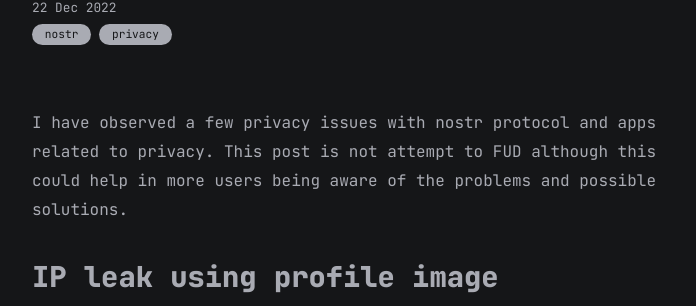
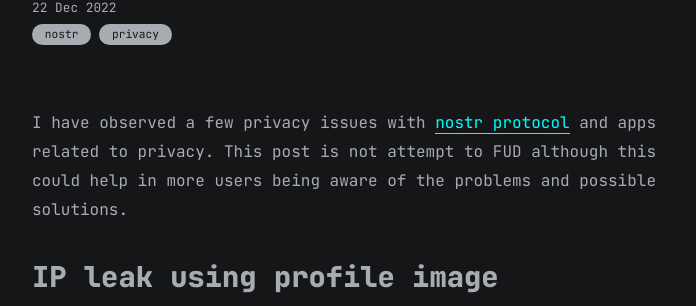
Before and after one commit to consentonchain/blog, a Jekyll site: the page built from all_collections/_posts/2022-12-22-nostr-privacy.md, in a window 1280 px wide and 900 px high, cut to the strip 0-783 px from the top of the window. Shown: the part 247-553 px from the top of the strip, without its empty margins (283-979 px from the left). Built offline with Jekyll 4.4.1, drawn with Linux system fonts in a browser that asks for light colours; part of the change alters nothing that is shown.

```diff
--- a/all_collections/_posts/2022-12-22-nostr-privacy.md
+++ b/all_collections/_posts/2022-12-22-nostr-privacy.md
@@ -4,7 +4,7 @@ title: Nostr Privacy
 categories: [nostr, privacy]
 ---
 
-I have observed a few privacy issues with nostr protocol and apps related to privacy. This post is not attempt to FUD although this could help in more users being aware of the problems and possible solutions.
+I have observed a few privacy issues with [nostr protocol](https://github.com/nostr-protocol/nostr) and apps related to privacy. This post is not attempt to FUD although this could help in more users being aware of the problems and possible solutions.
 
 ## IP leak using profile image
 
```
